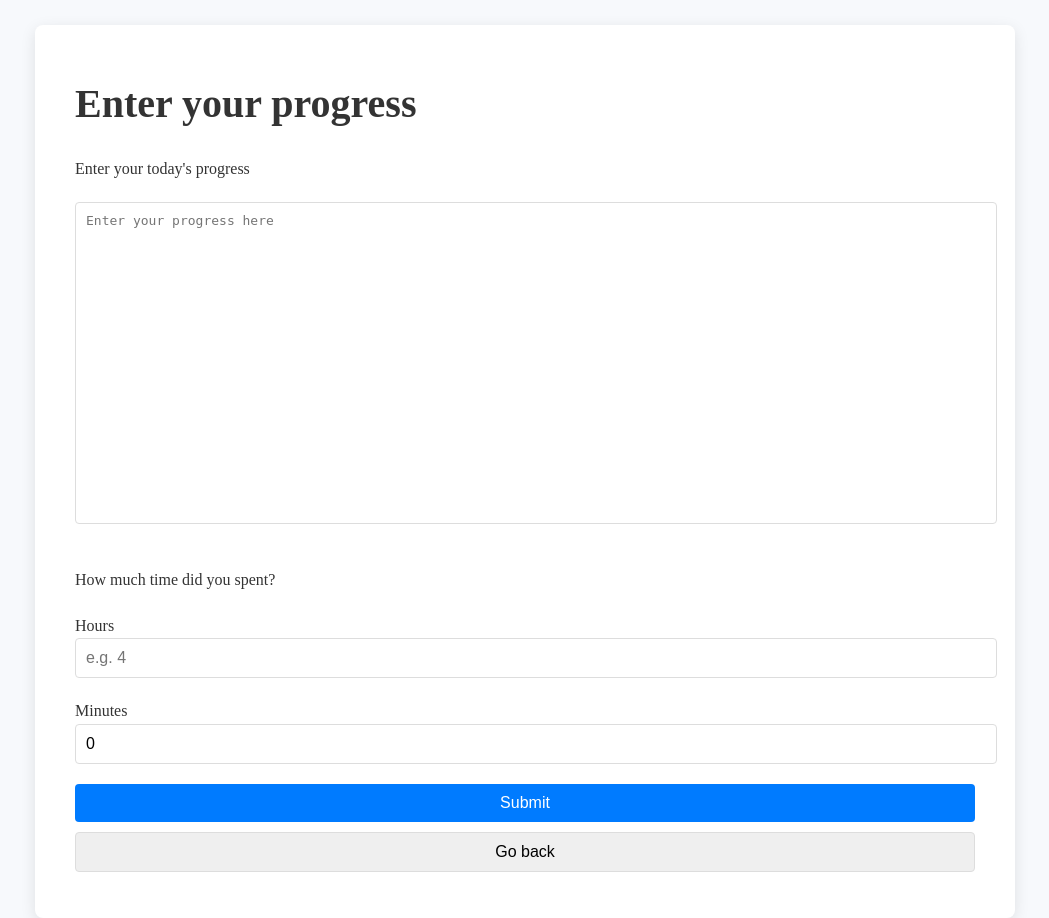
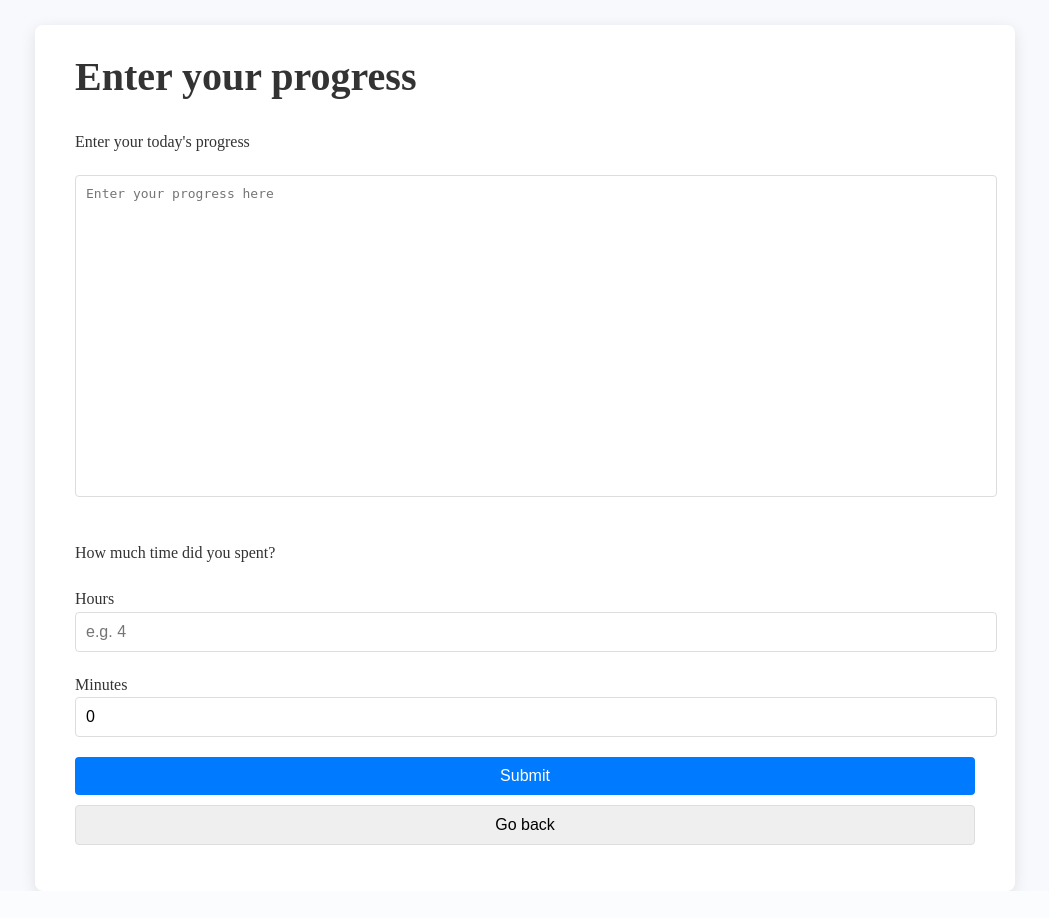
Before and after one commit to z1ppyyy/Progress-Website, a Django app: template progress/templates/post.html in a window 1280 px wide. Shown: the part 125-1043 px from the top of the page, without its empty margins (123-1172 px from the left). After the commit the page ends 1016 px from the top, so only its background shows below. Run offline with Django 3.2, Linux system fonts and the light colour scheme; the template is opened without the code that fills it, so the values that code supplies are empty.

Commit message:
Edit form titles margin-top

```diff
--- a/progress/static/style.css
+++ b/progress/static/style.css
@@ -116,3 +116,7 @@ button.full-width {
 .error-message {
   color: #e74c3c;
 }
+
+#form-title {
+  margin-top: 0;
+}
--- a/progress/templates/login.html
+++ b/progress/templates/login.html
@@ -6,7 +6,7 @@
 
 <div class="container">
 
-	<h1>Log in into your account</h1>
+	<h1 id="form-title">Log in into your account</h1>
 	<p>
 		Don't have an account?
 		<a href="/register">Sign Up</a>
--- a/progress/templates/post.html
+++ b/progress/templates/post.html
@@ -6,7 +6,7 @@
 
 {% block body %}
 
-  <h1>Enter your progress</h1>
+  <h1 id="form-title">Enter your progress</h1>
 
   {% if error %}
     <h3 class="error-message">{{error}}</h3>
--- a/progress/templates/register.html
+++ b/progress/templates/register.html
@@ -6,7 +6,7 @@
 
 
 <div class="container">
-  <h1>Sign Up below</h1>
+  <h1 id="form-title">Sign Up below</h1>
   <form method="post" method="register">
     {% csrf_token %}
     <p>Username: </p>
```
